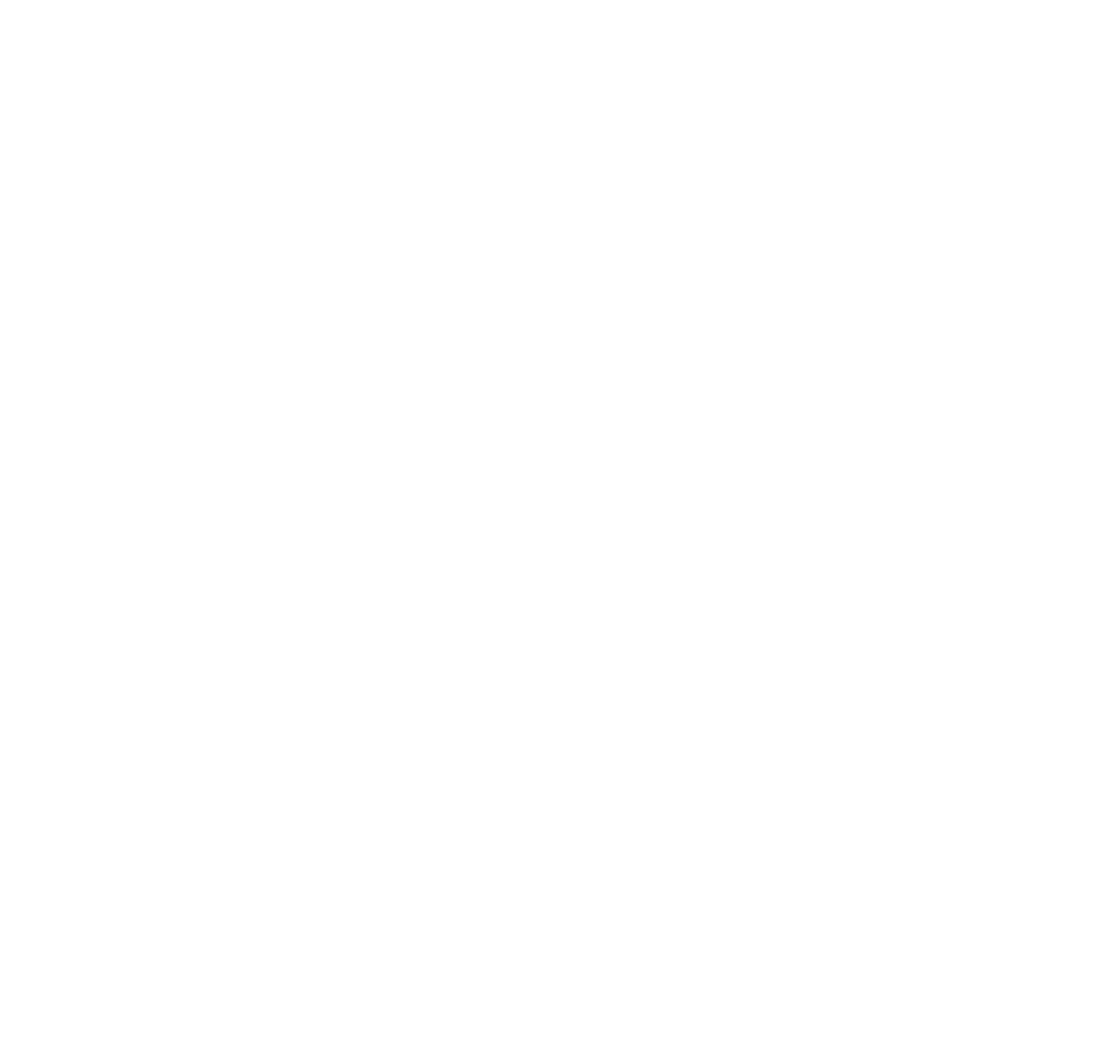
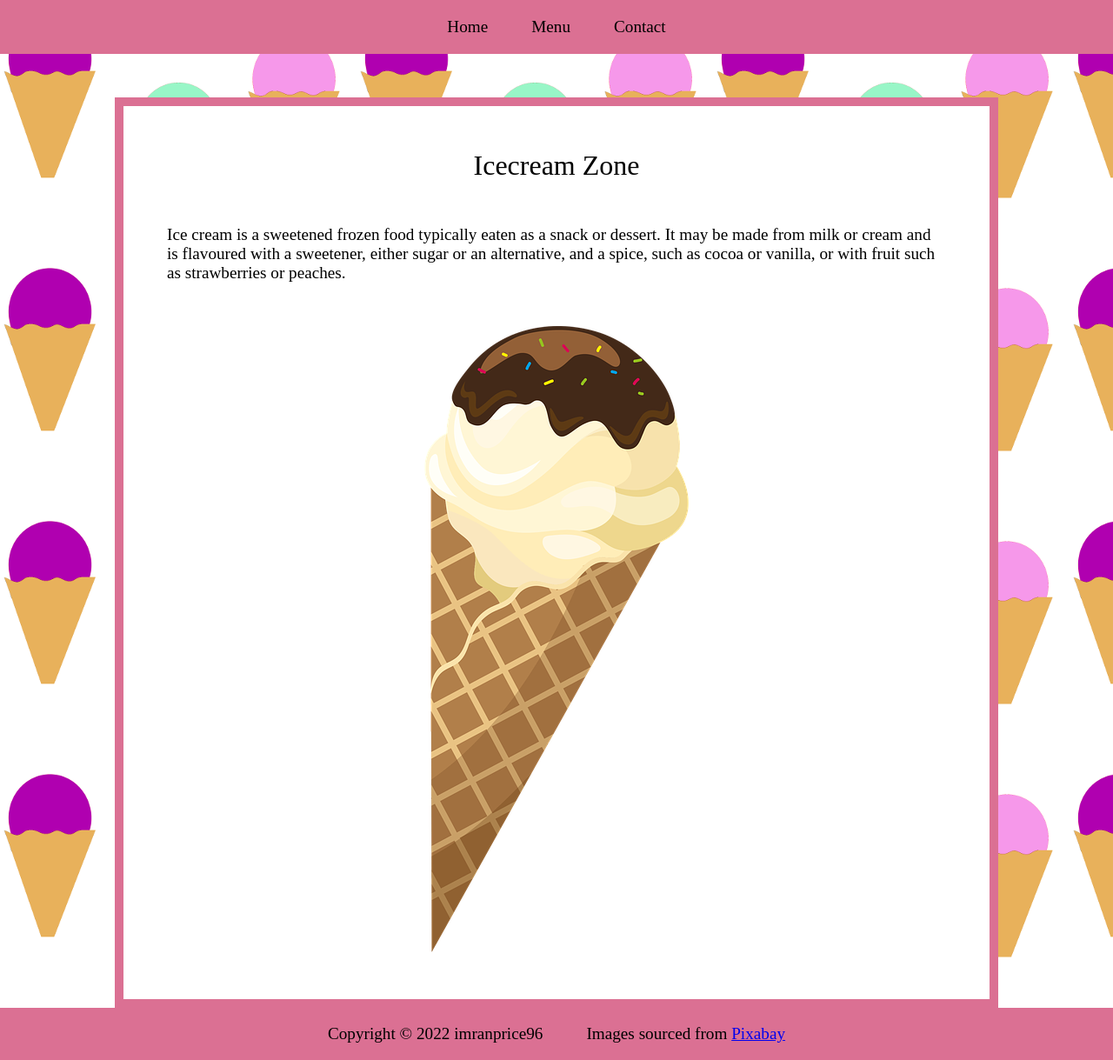
Before and after one commit to imranprice96/restaurant-page, a website: page dist/index.html in a window 1280 px wide. Shown: the whole page at 87% size. Before the commit the page ends 800 px from the top, so only its background shows below. Drawn offline with Linux system fonts and the light colour scheme.

Commit message:
Add homepage content and temp styles

```diff
--- a/package.json
+++ b/package.json
@@ -18,6 +18,8 @@
   },
   "homepage": "https://github.com/imranprice96/restaurant-page#readme",
   "devDependencies": {
+    "css-loader": "^6.7.1",
+    "style-loader": "^3.3.1",
     "webpack": "^5.73.0",
     "webpack-cli": "^4.10.0"
   }
--- /dev/null
+++ b/src/pageLoad.js
@@ -0,0 +1,5 @@
+const pageLoad = () => {
+
+}
+
+export default pageLoad;
--- /dev/null
+++ b/src/style.css
@@ -0,0 +1,59 @@
+
+body {
+    background: url(../images/background.png);
+    display: flex;
+    flex-direction: column;
+    align-items: center;
+    margin: 0;
+    height: 100vh;
+}
+
+#content {
+    display: flex;
+    flex-direction: column;
+    background-color: white;
+    padding: 50px;
+    width: min(70vw, 1200px);
+    align-items: center;
+    border: 10px solid palevioletred;
+    gap: 50px;
+}
+
+#content p{
+    margin: 0;
+}
+
+footer{
+    background-color: palevioletred;
+    margin-top: auto;
+    width: 100%;
+}
+
+.footer{
+    display: flex;
+    justify-content: center;
+    gap: 50px;
+    font-size: 1.2rem;
+}
+
+#home-title{
+    font-size: 2rem;
+}
+
+#home-info{
+    font-size: 1.2rem;
+}
+
+nav{
+    display: flex;
+    gap: 50px;
+    font-size: 1.2rem;
+    justify-content: center;
+}
+
+header{
+    background-color: palevioletred;
+    margin-bottom: 50px;
+    padding: 20px;
+    width: 100%;
+}
--- a/webpack.config.js
+++ b/webpack.config.js
@@ -6,4 +6,16 @@ module.exports = {
     filename: 'main.js',
     path: path.resolve(__dirname, 'dist'),
   },
+  module: {
+    rules: [
+      {
+        test: /\.css$/i,
+        use: ['style-loader', 'css-loader'],
+      },
+     {
+       test: /\.(png|svg|jpg|jpeg|gif)$/i,
+       type: 'asset/resource',
+     },
+    ],
+  },
   mode: 'development'};
```
Also changed, not shown: dist/index.html, images/background.png (added), images/ice1.png (added), images/ice2.png (added), images/ice3.png (added), 1 other file.
